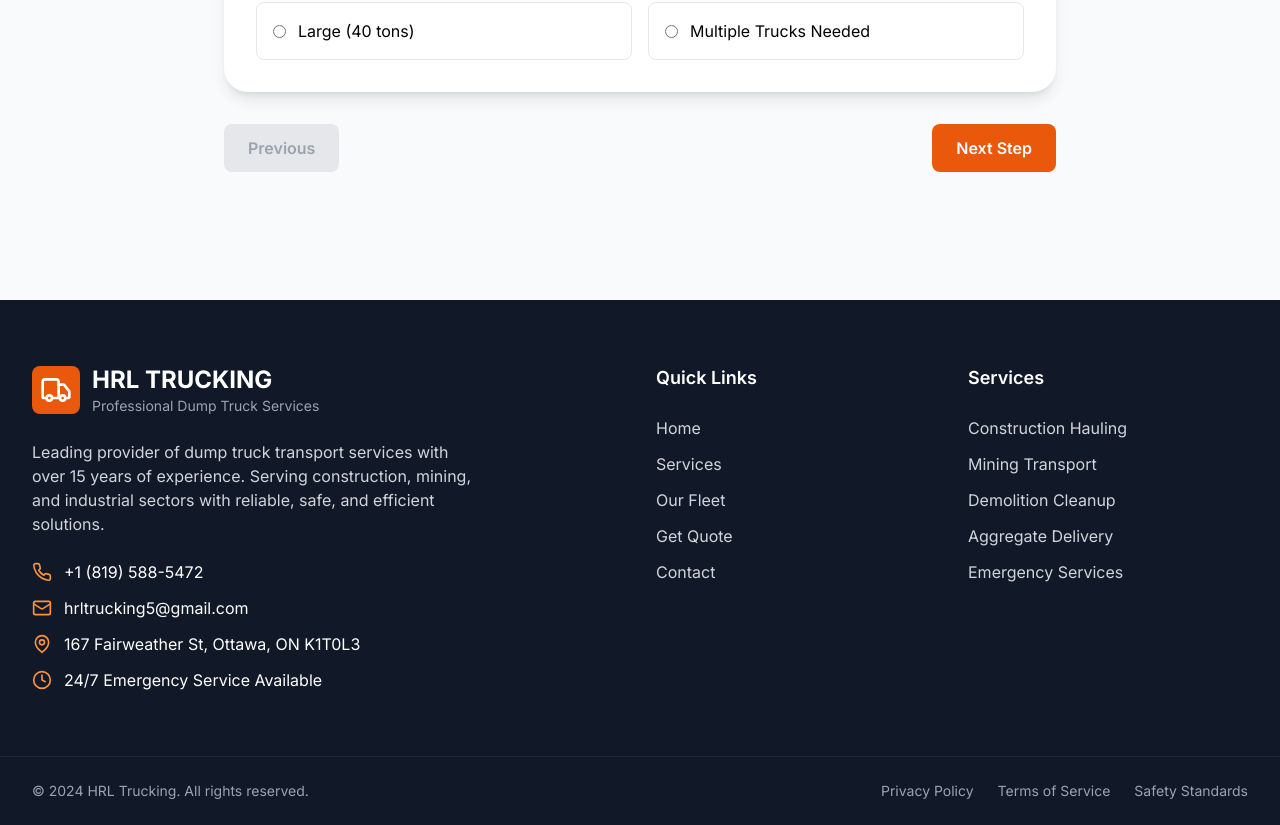
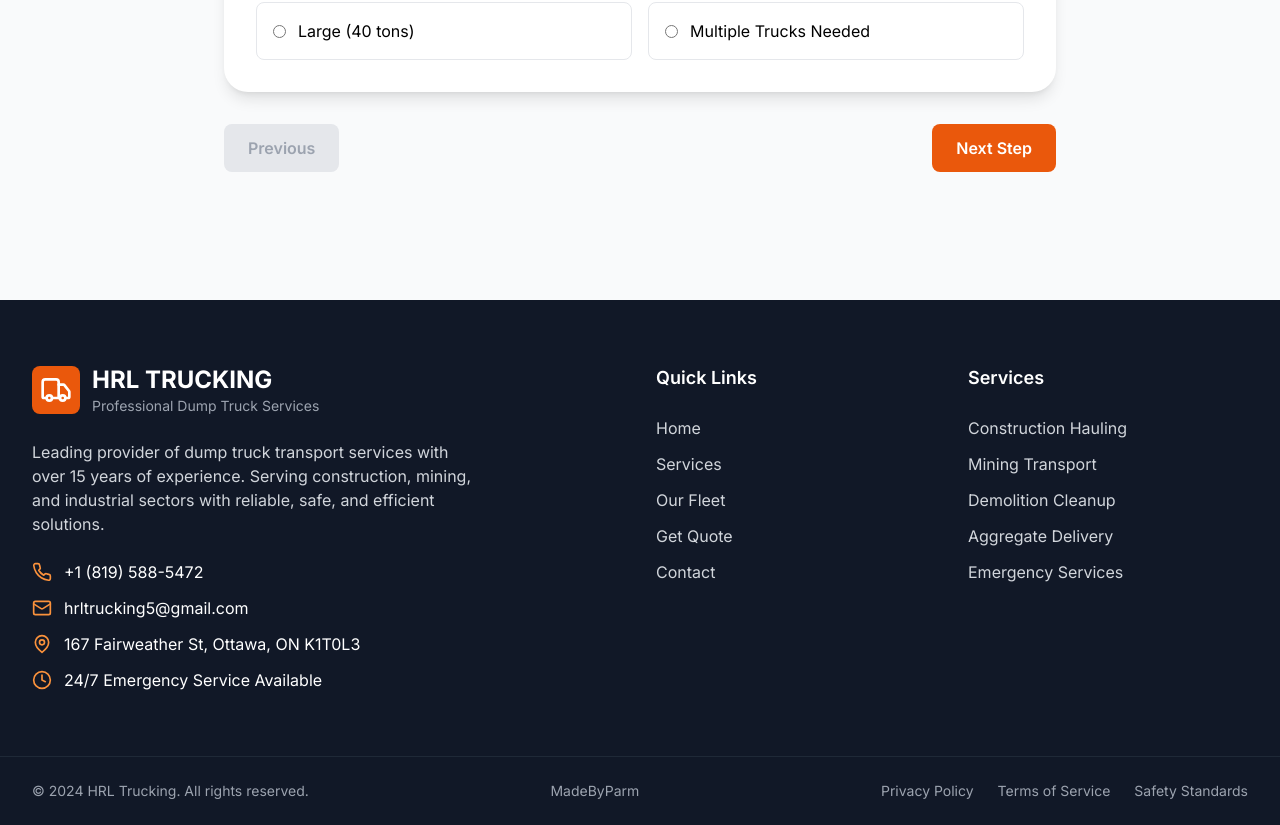
Before and after one commit to Parmjot23/HRL-Trucking, a React (Vite) app: page /quote in a window 1280 px wide. Shown: the part 1270-2095 px from the top of the page. Built offline with nearby package versions, Linux system fonts and the light colour scheme.

Commit message:
Enhance branding

```diff
--- a/src/components/Footer.tsx
+++ b/src/components/Footer.tsx
@@ -71,11 +71,21 @@ const Footer: React.FC = () => {
       {/* Bottom Bar */}
       <div className="border-t border-gray-800">
         <div className="container-custom py-6">
-          <div className="flex flex-col md:flex-row justify-between items-center">
+          <div className="flex flex-col md:flex-row justify-between items-center space-y-2 md:space-y-0">
             <p className="text-gray-400 text-sm">
               © 2024 HRL Trucking. All rights reserved.
             </p>
-            <div className="flex space-x-6 mt-4 md:mt-0">
+            <p className="text-gray-400 text-sm">
+              <a
+                href="https://www.madebyparm.com"
+                target="_blank"
+                rel="noopener noreferrer"
+                className="hover:text-primary-400"
+              >
+                MadeByParm
+              </a>
+            </p>
+            <div className="flex space-x-6 md:mt-0">
               <Link to="#" className="text-gray-400 hover:text-primary-400 text-sm transition-colors">
                 Privacy Policy
               </Link>
--- a/src/components/Header.tsx
+++ b/src/components/Header.tsx
@@ -46,7 +46,7 @@ const Header: React.FC = () => {
               whileHover={{ scale: 1.05 }}
               src={logo}
               alt="HRL Trucking Logo"
-              className="h-16 w-auto"
+              className="h-20 w-auto"
             />
           </Link>
 
```
